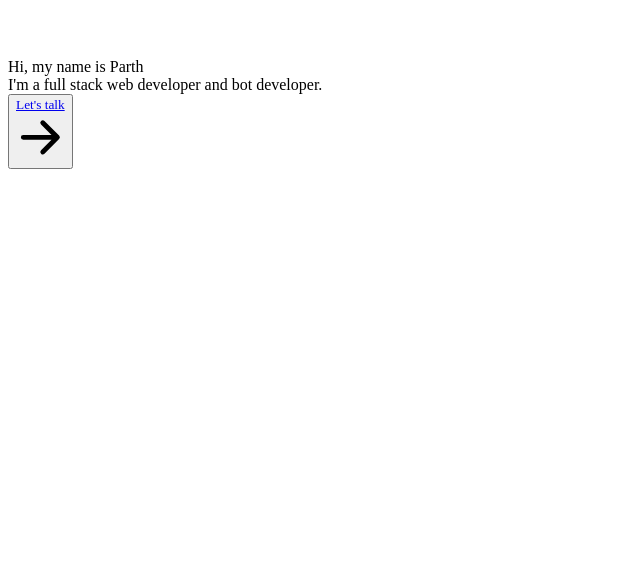
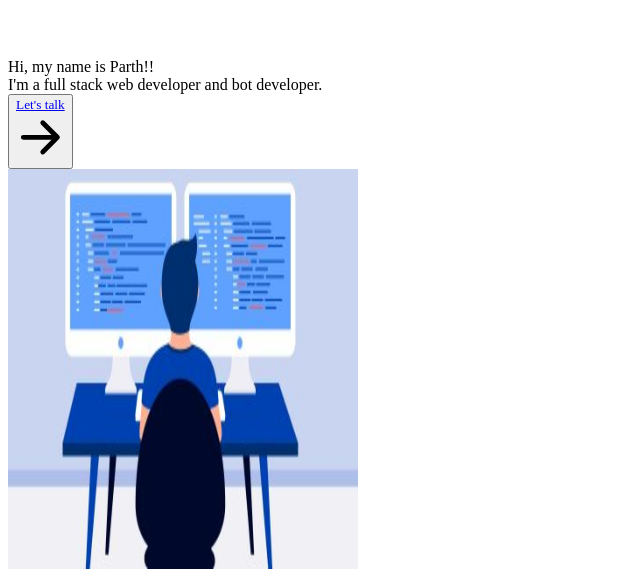
Before and after one commit to Parth-2412/Portfolio, a Next.js app: page / in a window 1280 px wide. Shown: the part 1344-1925 px from the top of the page, without its empty margins (0-640 px from the left). Before the commit the page ends 1521 px from the top, so only its background shows below. Built offline with nearby package versions, Linux system fonts and the light colour scheme.

Commit message:
Finish hero section

```diff
--- a/components/Header.tsx
+++ b/components/Header.tsx
@@ -11,8 +11,8 @@ function Header() {
 				<div
 					className={
 						"bg-white md:flex-grow md:justify-end shadow-md md:shadow-none \
-						 w-full md:space-x-7 space-y-7 md:space-y-0 pb-3 md:pb-0 absolute \
-						  md:static left-0 pl-16 md:pl-0 pt-3 md:pt-0 top-16 flex-col \
+						 w-full md:space-x-7 space-y-7 md:space-y-0 pb-4 md:pb-0 absolute \
+						  md:static left-0 pl-16 md:pl-0 pt-5 md:pt-0 top-16 flex-col \
 						  md:flex-row md:flex items-center\
 						 " +
 						(showMenu ? "" : "hidden")
--- a/pages/index.tsx
+++ b/pages/index.tsx
@@ -1,5 +1,6 @@
 import { ArrowRightIcon } from "@heroicons/react/solid";
 import Head from "next/head";
+import Image from "next/image";
 
 export default function Home() {
 	return (
@@ -8,11 +9,11 @@ export default function Home() {
 				<title>Parth2412</title>
 				{/* <link rel="icon" href="/favicon.ico" /> */}
 			</Head>
-			<div className="flex items-center py-16">
-				<div className="space-y-12 max-w-3xl">
+			<div className="flex flex-col lg:flex-row items-start lg:space-x-8 space-y-14 lg:space-y-0 lg:items-center py-16 justify-between">
+				<div className="space-y-12 max-w-xl">
 					<div className="space-y-5">
 						<div className="text-3xl font-medium">
-							Hi, my name is Parth
+							Hi, my name is Parth!!
 						</div>
 						<div className="text-4xl font-semibold">
 							I'm a full stack web developer and bot developer.
@@ -23,6 +24,14 @@ export default function Home() {
 						<ArrowRightIcon className="w-5" />
 					</button>
 				</div>
+				<div className="hidden lg:block">
+					<Image
+						src="/Profile.jpeg"
+						width={350}
+						height={400}
+						className="rounded-3xl max-w-md !h-96"
+					/>
+				</div>
 			</div>
 		</div>
 	);
--- a/tailwind.config.js
+++ b/tailwind.config.js
@@ -8,8 +8,8 @@ module.exports = {
 	theme: {
 		extend: {
 			colors: {
-				primary: "#7367f0",
-				// primary: "rgb(24,13,138)",
+				// primary: "#7367f0",
+				primary: "#4839eb",
 			},
 			maxWidth: {
 				"8xl": "88rem",
```
Also changed, not shown: public/Profile.jpeg (added).
